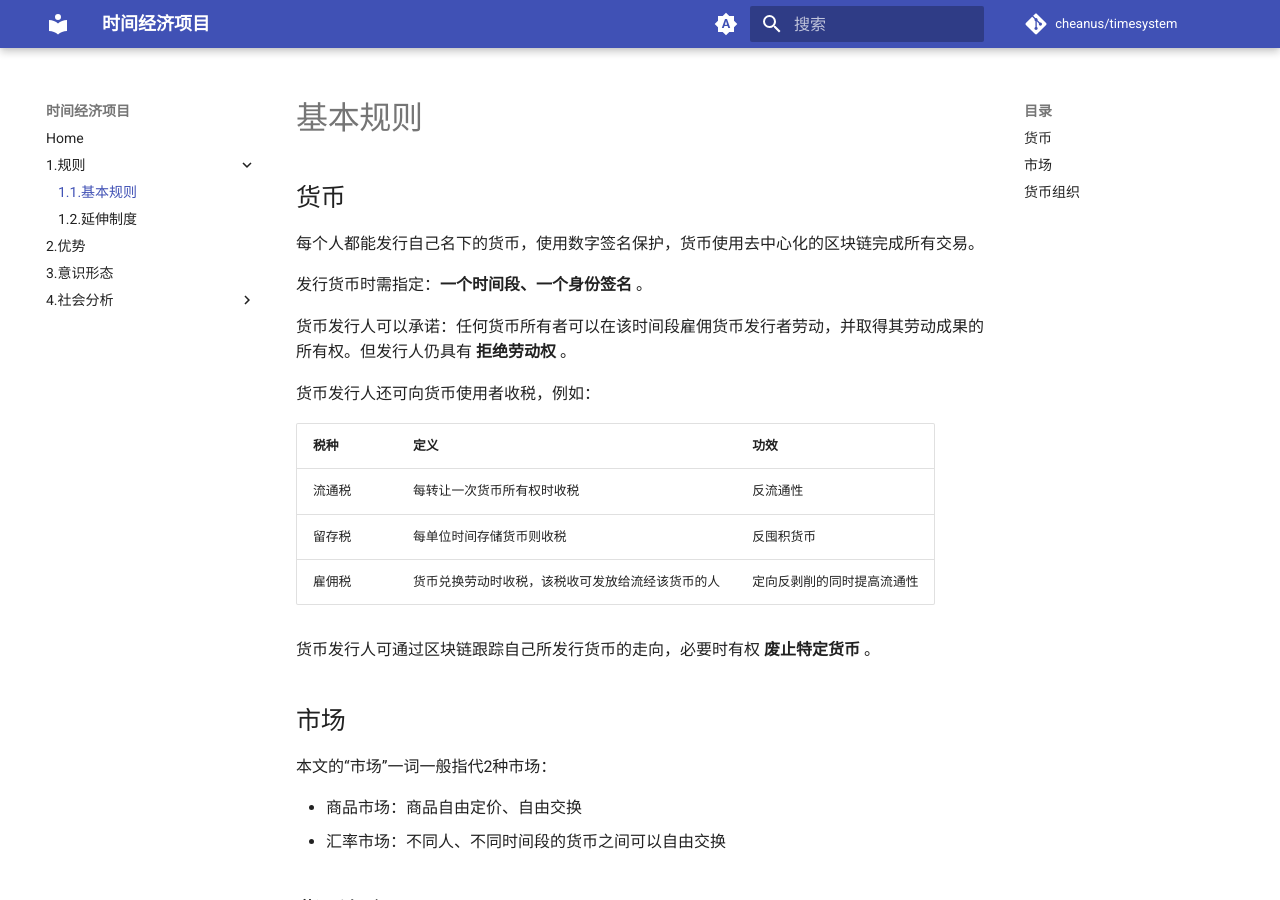
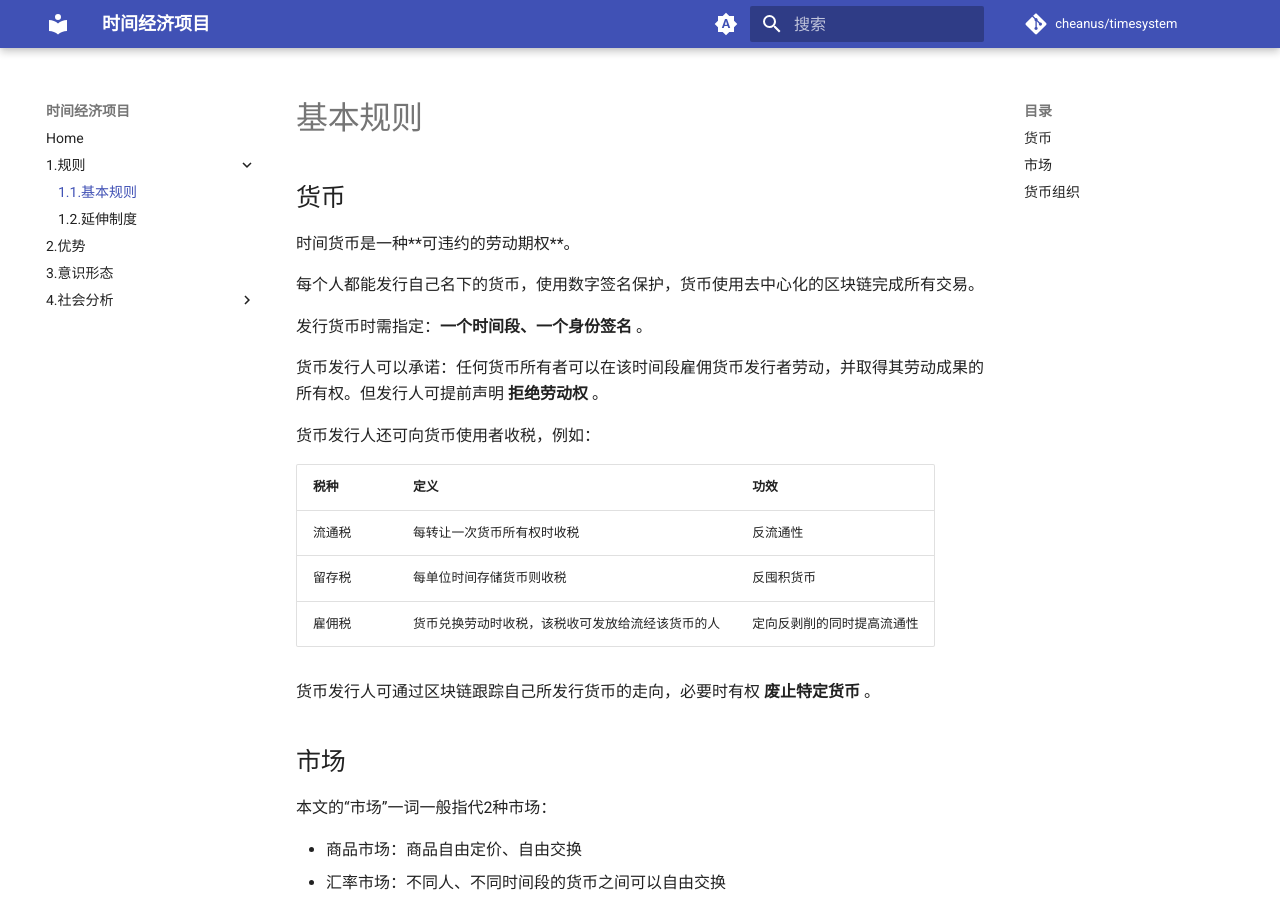
Before and after one commit to cheanus/timesystem, an MkDocs documentation site: the page built from docs/1.规则/1.1.基本规则.md, in a window 1280 px wide and 900 px high. Built offline with MkDocs 1.6.1 and Material for MkDocs 9.7.7, drawn with Linux system fonts in a browser that asks for light colours; comment, search, counter and statistics services are not loaded.

Commit message:
doc: 货币非国家化

```diff
--- a/docs/1.规则/1.1.基本规则.md
+++ b/docs/1.规则/1.1.基本规则.md
@@ -1,11 +1,13 @@
 # 基本规则
 ## 货币
+
+时间货币是一种**可违约的劳动期权**。
 
 每个人都能发行自己名下的货币，使用数字签名保护，货币使用去中心化的区块链完成所有交易。
 
 发行货币时需指定：**一个时间段、一个身份签名** 。
 
-货币发行人可以承诺：任何货币所有者可以在该时间段雇佣货币发行者劳动，并取得其劳动成果的所有权。但发行人仍具有 **拒绝劳动权** 。
+货币发行人可以承诺：任何货币所有者可以在该时间段雇佣货币发行者劳动，并取得其劳动成果的所有权。但发行人可提前声明 **拒绝劳动权** 。
 
 货币发行人还可向货币使用者收税，例如：
 
--- a/mkdocs.yml
+++ b/mkdocs.yml
@@ -72,3 +72,4 @@ nav:
   - 3.意识形态: 3.意识形态.md
   - 4.社会分析:
     - 4.1.利率: 4.社会分析/4.1.利率.md
+    - 4.2.货币非国家化: 4.社会分析/4.2.货币非国家化.md
```
Also changed, not shown: docs/4.社会分析/4.2.货币非国家化.md (added, +21 -0 lines), docs/index.md (+1 -0 lines), docs/4.社会分析/4.1.利率.md (line endings or trailing spaces).
